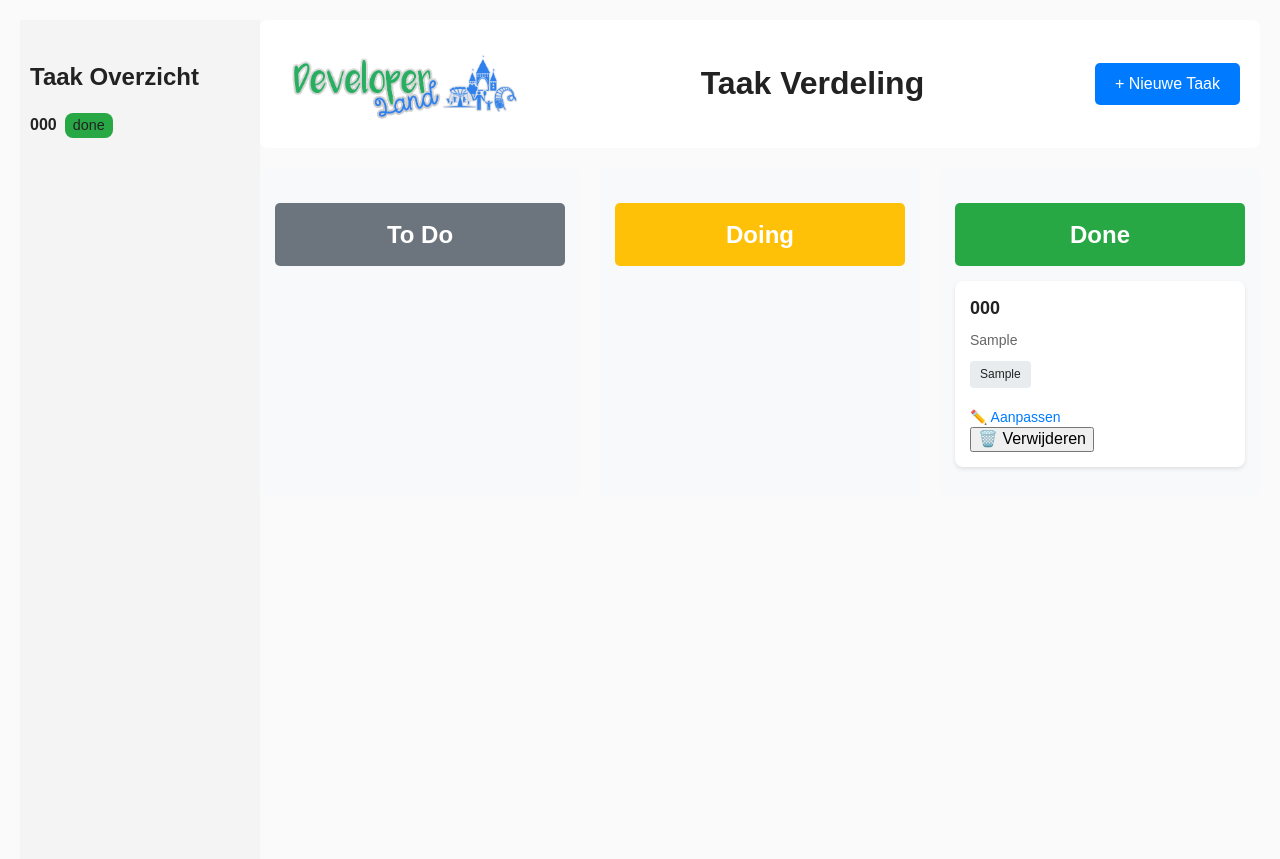
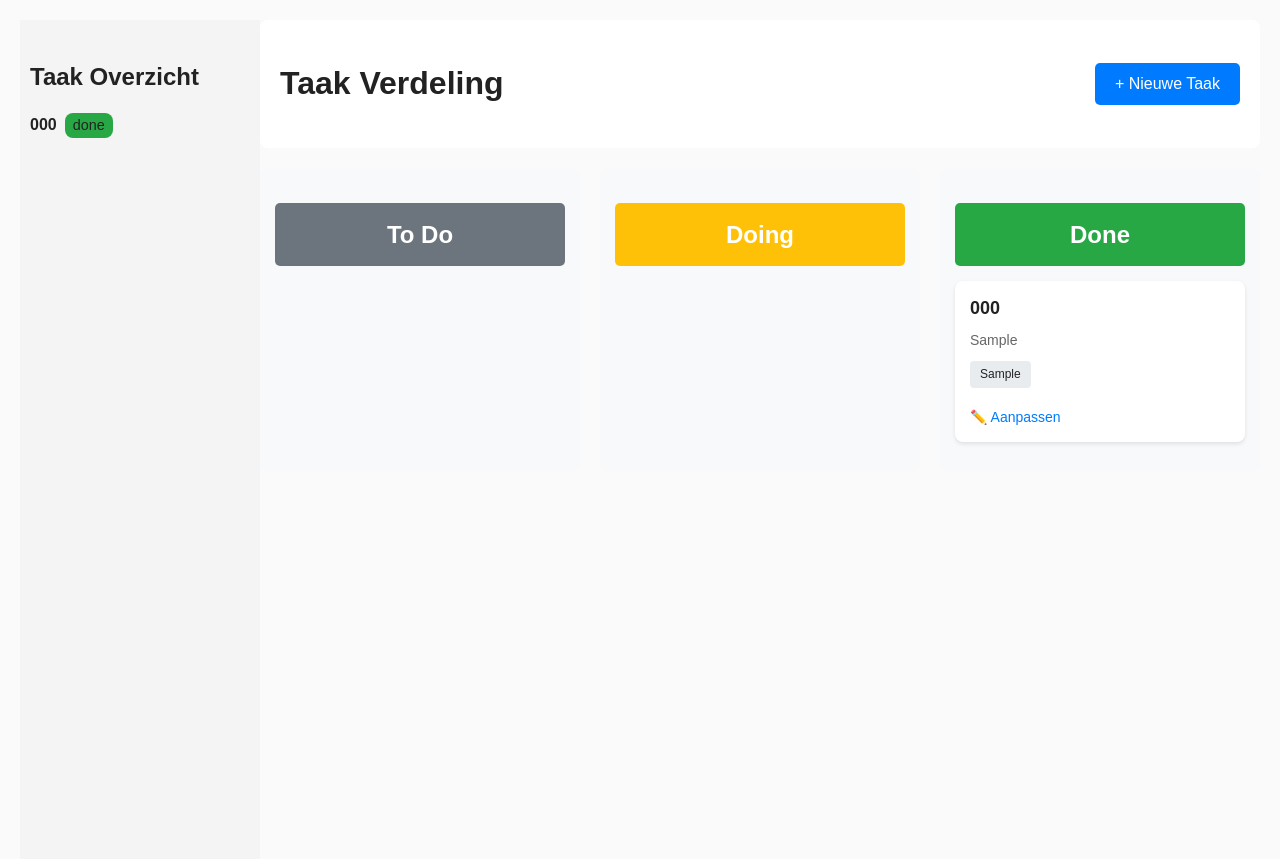
Before and after one commit to curio-studenten/b3-2025-p1-curiodev2, a PHP site: page / in a window 1280 px wide. Shown: the top 859 px of the page. Run offline with PHP 8.4, Linux system fonts and the light colour scheme; tables that the repository leaves empty or names only in its code hold one stand-in row (values such as "Sample post"); data that the repository does not hold is empty; a stand-in replaces the project's code that opens the database connection.

Commit message:
side bar in-progress background color issue fixed

```diff
--- a/css/main.css
+++ b/css/main.css
@@ -1,3 +1,7 @@
+.sidebar-status.in-progress-header {
+  background-color: #ffc107;
+  color: #222;
+}
 /* Main content area next to sidebar */
 .main-content {
   flex: 1;
@@ -315,9 +319,7 @@ body {
     justify-content: space-between;
     align-items: center;
 }
-img{
-  width:250px;
-}
+
 .btn-new-task {
     background-color: #007bff;
     color: white;
--- a/task/delete.php
+++ b/task/delete.php
@@ -1,3 +1,14 @@
+<?php
+if ($_SERVER['REQUEST_METHOD'] === 'POST' && isset($_POST['id'])) {
+    $id = $_POST['id'];
+    require_once __DIR__ . '/../backend/conn.php';
+    $query = "DELETE FROM taken WHERE id = :id";
+    $statement = $conn->prepare($query);
+    $statement->execute([':id' => $id]);
+    http_response_code(200);
+    exit();
+}
+?>
 <script>
 // Wacht tot de hele HTML-pagina is geladen voor de programma werkt
 document.addEventListener('DOMContentLoaded', () => {
--- a/task/index.php
+++ b/task/index.php
@@ -10,7 +10,7 @@
 
     <?php
     require_once __DIR__ . '/../backend/taskController.php';
-    require_once 'delete.php';
+    // require_once 'notdone.php';
     ?>
 
     <div class="main-flex">
@@ -23,7 +23,7 @@
                 foreach (['todo', 'in-progress', 'done'] as $status) {
                     foreach ($tasksByStatus[$status] as $taak) {
                         $hasTasks = true;
-                        $statusClass = $status . '-header';
+                        $statusClass = ($status === 'in-progress') ? 'in-progress-header' : $status . '-header';
                         echo '<li class="sidebar-task">'
                             . '<span class="sidebar-title">' . $taak['titel'] . '</span> '
                             . '<span class="' . $statusClass . ' sidebar-status">' . $taak['status'] . '</span>'
@@ -36,12 +36,9 @@
                 ?>
             </ul>
         </nav>
-
             <div class="main-content">
         <div class="header">
-                <img src="../img/logo-big-v4.png" alt="logo">
             <h1>Taak Verdeling</h1>
-
             <a href="create.php" class="btn-new-task">+ Nieuwe Taak</a>
         </div>
 
@@ -64,9 +61,7 @@
                                     <p><?php echo $taak['beschrijving']; ?></p>
                                     <span class="afdeling"><?php echo $taak['afdeling']; ?></span>
                                     <a href="edit.php?id=<?php echo $taak['id']; ?>">✏️ Aanpassen</a>
-                                        <button class="delete-btn" data-id="<?php echo $taak['id']; ?>">🗑️ Verwijderen</button>
                                 </div>
-
                                 <?php
                             }
                         }
@@ -89,11 +84,8 @@
                                     <p><?php echo $taak['beschrijving']; ?></p>
                                     <span class="afdeling"><?php echo $taak['afdeling']; ?></span>
                                     <a href="edit.php?id=<?php echo $taak['id']; ?>">✏️ Aanpassen</a>
-                                        <button class="delete-btn" data-id="<?php echo $taak['id']; ?>">🗑️ Verwijderen</button>
                                 </div>
-
                                 <?php
-
                             }
                         }
                     }
@@ -115,11 +107,8 @@
                                     <p><?php echo $taak['beschrijving']; ?></p>
                                     <span class="afdeling"><?php echo $taak['afdeling']; ?></span>
                                     <a href="edit.php?id=<?php echo $taak['id']; ?>">✏️ Aanpassen</a>
-                                        <button class="delete-btn" data-id="<?php echo $taak['id']; ?>">🗑️
-                                            Verwijderen</button>
                                 </div>
                                 <?php
-
                             }
                         }
                     }
```
Lines whose indentation alone changed are shown as unchanged.
